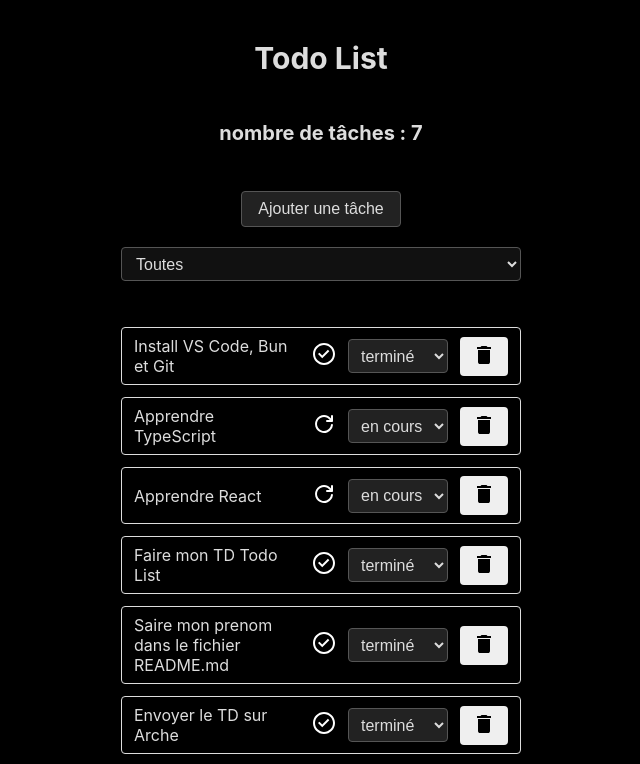
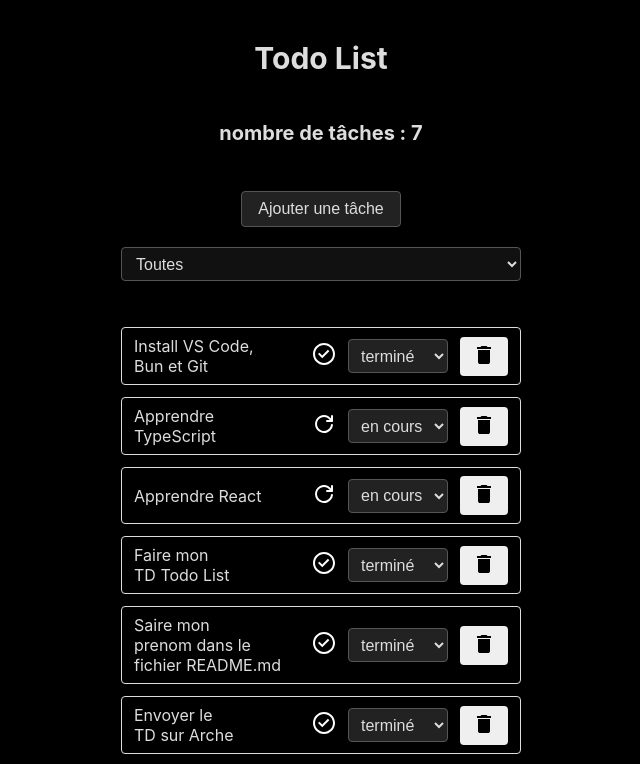
Before and after one commit to Spahme/L3_sc_dev_web_todo, a React (Vite) app: page / in a window 1280 px wide. Shown: the top 764 px of the page, without its empty margins (319-959 px from the left). Built offline with nearby package versions, Linux system fonts and the light colour scheme.

Commit message:
UpdateTasks sans Dispatch plus simple et compréhénsible

```diff
--- a/src/App.css
+++ b/src/App.css
@@ -43,7 +43,6 @@
 }
 
 .taskItem {
-    display: flex;
     justify-content: space-between;
     align-items: center;
     padding: 8px 12px;
@@ -100,6 +99,11 @@
 
 .taskContent {
     cursor: pointer;
+    text-wrap: balance;
+    overflow: hidden;
+    text-overflow: ellipsis;
+    white-space: normal;
+    max-width: 200px;
 }
 
 .addTaskSection {
--- a/src/App.tsx
+++ b/src/App.tsx
@@ -11,6 +11,7 @@ import type { Task, TaskStatus } from "./Task";
 type TaskFilters = "all" | TaskStatus;
 const filters: TaskFilters[] = ["all", "todo", "doing", "done"];
 
+
 export default function Home() {
   const [allTasks, Tasks] = useState<Array<Task>>(initialTasks);
   const [filter, setFilter] = useState<TaskFilters>("all");
@@ -23,7 +24,7 @@ export default function Home() {
 
   // * modifier le contenu
   function HandleUpdateContent(id: string) {
-    UpdateTask(id, Tasks);
+    UpdateTask(id, setTasks => Tasks(setTasks));
   }
 
   // * ajouter une tâche
@@ -69,6 +70,7 @@ export default function Home() {
   }
 
   return (
+
     <div className="container">
       <main className="main">
         <header className="header">
--- a/src/components/Task/Update.tsx
+++ b/src/components/Task/Update.tsx
@@ -2,14 +2,16 @@ import type { Task } from "../../Task";
 
 export function UpdateTask(
   id: string,
-  UpdateTask: React.Dispatch<React.SetStateAction<Task[]>>
+  setTasks: (updater: (prev: Task[]) => Task[]) => void
 ) {
   const updatedContent = prompt("Entrez le nouveau contenu de la tâche :");
-  if (!updatedContent || updatedContent !== "") return;
+  if (!updatedContent || updatedContent.trim() === "") return;
 
-  UpdateTask(prev =>
+  setTasks(prev =>
     prev.map(task =>
-      task.id === id ? { ...task, content: updatedContent.trim(), updatedAt: new Date(), status: "todo" } : task
+      task.id === id
+        ? { ...task, content: updatedContent.trim(), updatedAt: new Date(), status: "todo" }
+        : task
     )
   );
 }
```
